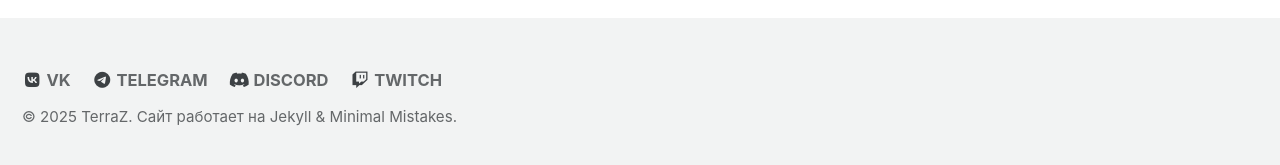
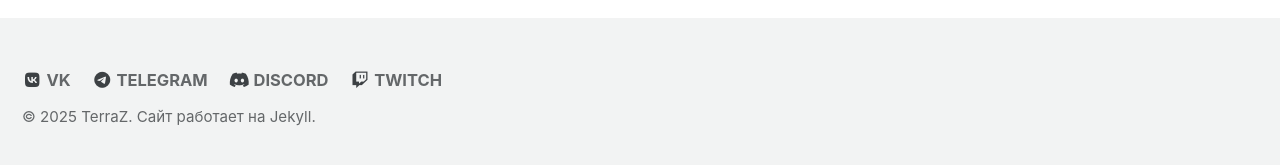
Before and after one commit to TerraZ-Team/fun.terraz.ru, a Jekyll site: the page built from index.html, in a window 1280 px wide. Shown: the part 727-892 px from the top of the page. Built offline with Jekyll 4.4.1, drawn with Linux system fonts in a browser that asks for light colours; cached includes are drawn as plain includes; the list of posts is cut into pages by our own code.

Commit message:
Update footer.html

```diff
--- a/_includes/footer.html
+++ b/_includes/footer.html
@@ -18,4 +18,4 @@
   </ul>
 </div>
 
-<div class="page__footer-copyright">&copy; {{ site.time | date: '%Y' }} <a href="{{ site.copyright_url | default: site.url }}">{{ site.copyright | default: site.title }}</a>. {{ site.data.ui-text[site.locale].powered_by | default: "Powered by" }} <a href="https://jekyllrb.com" rel="nofollow">Jekyll</a> &amp; <a href="https://mademistakes.com/work/jekyll-themes/minimal-mistakes/" rel="nofollow">Minimal Mistakes</a>.</div>
+<div class="page__footer-copyright">&copy; {{ site.time | date: '%Y' }} <a href="{{ site.copyright_url | default: site.url }}">{{ site.copyright | default: site.title }}</a>. {{ site.data.ui-text[site.locale].powered_by | default: "Powered by" }} <a href="https://jekyllrb.com" rel="nofollow">Jekyll</a>.</div>
```
